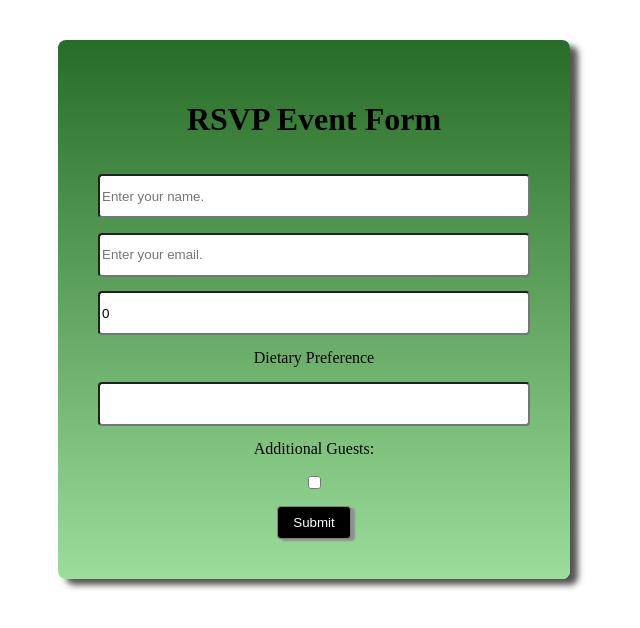
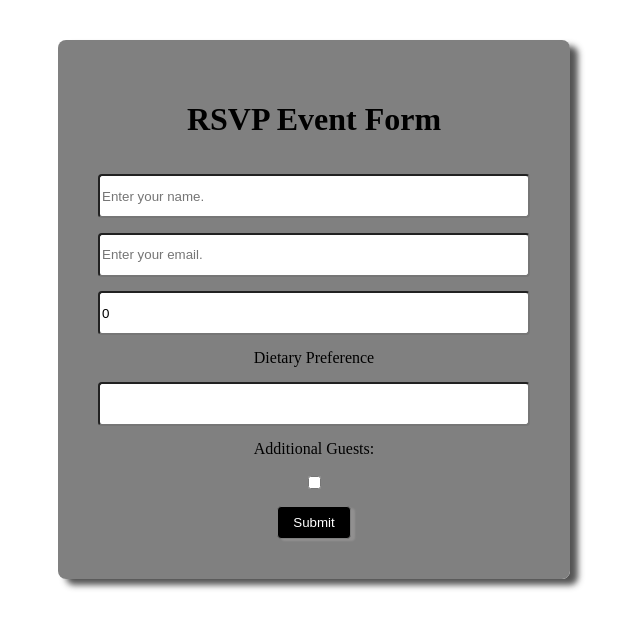
Before and after one commit to ramsha1412/rsvp-event-form, a React (Vite) app: page / in a window 1280 px wide. Shown: the top 628 px of the page, without its empty margins (326-966 px from the left). Built offline with nearby package versions, Linux system fonts and the light colour scheme.

Commit message:
Change background

```diff
--- a/src/App.css
+++ b/src/App.css
@@ -8,7 +8,7 @@ form{
   width: min(calc(100% - 2rem), 32rem);
   min-height: 50vh;
   margin: clamp(1rem, 5vh, 3rem) auto;
-  background: linear-gradient(rgb(39, 109, 39), rgb(155, 222, 155));
+  background: linear-gradient(grey 100%, white 0%);
   box-shadow: 8px 6px 6px rgba(59, 59, 59, 0.87);
   border-radius: 8px;
   padding: clamp(1.25rem, 5vw, 2.5rem);
```
